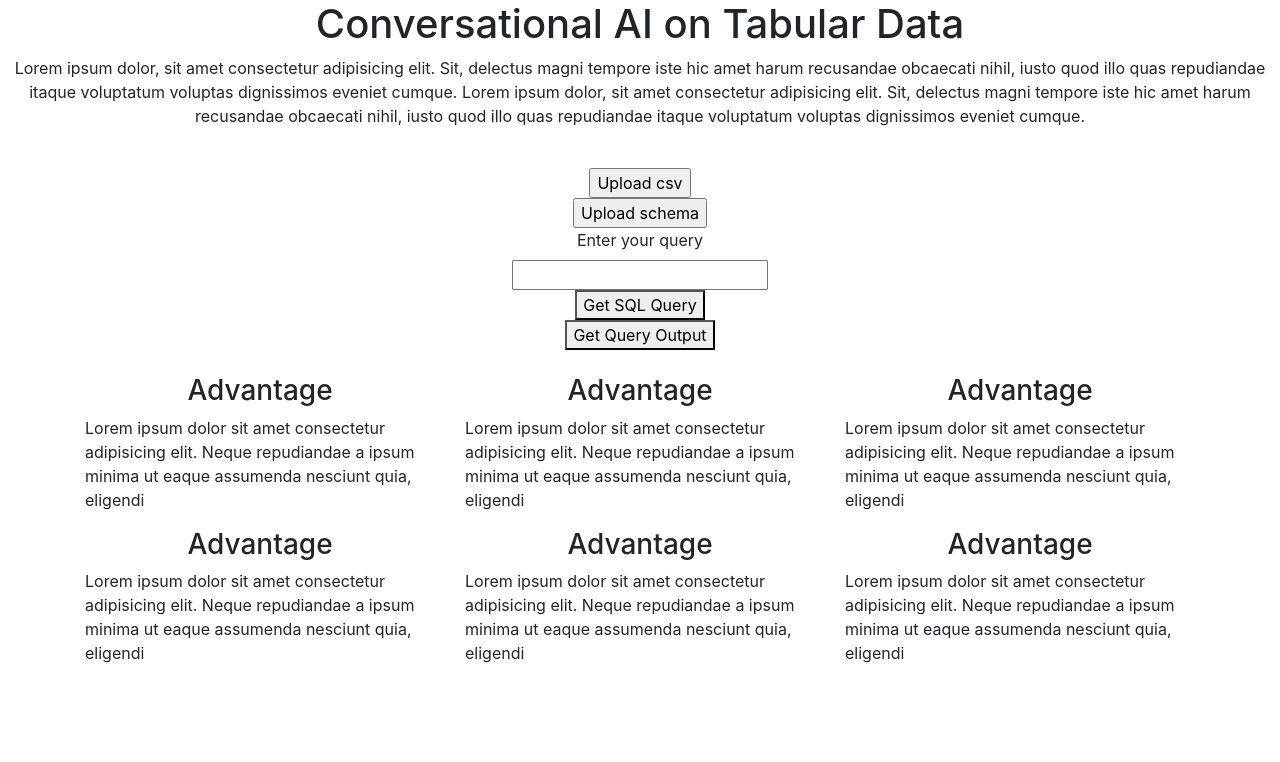
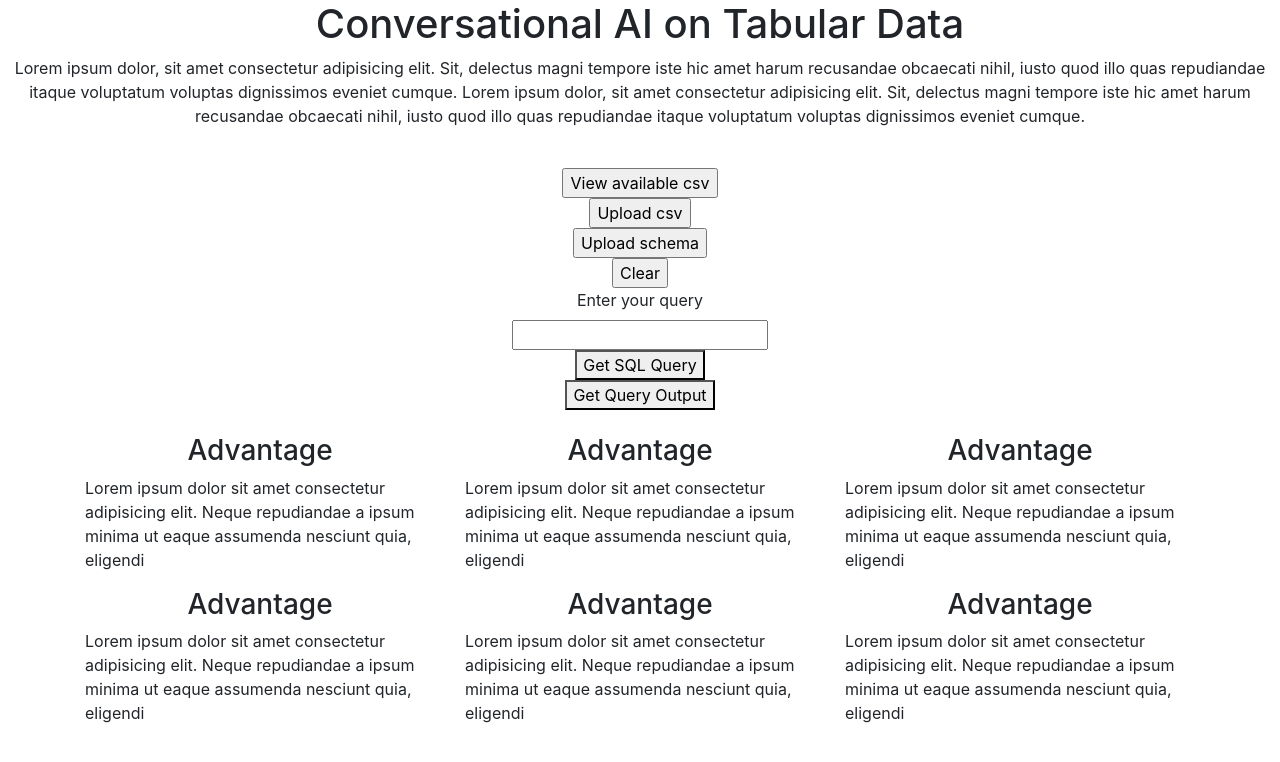
Before and after one commit to 7tena/ConvAI_tabular, a React (Create React App) app in the folder ConvAI_FE/: page / in a window 1280 px wide. Shown: the top 762 px of the page. Built offline with nearby package versions, Linux system fonts and the light colour scheme.

Commit message:
View available csv added

```diff
--- a/ConvAI_FE/src/components/userInput.js
+++ b/ConvAI_FE/src/components/userInput.js
@@ -3,12 +3,18 @@ import React from "react";
 const inputcard = () => {
   return (
     <div class="text-center">
-      <input type="button" value="Upload csv" /> <br/>
-      <input type="button" value="Upload schema" /> <br/>
-      <label>Enter your query</label><br/>
-      <input type="text" /><br/>
-      <button>Get SQL Query</button><br/>
-      <button>Get Query Output</button><br/>
+      <input type="button" value="View available csv" /> <br />
+      <input type="button" value="Upload csv" /> <br />
+      <input type="button" value="Upload schema" /> <br />
+      <input type="button" value="Clear" /> <br />
+      <label>Enter your query</label>
+      <br />
+      <input type="text" />
+      <br />
+      <button>Get SQL Query</button>
+      <br />
+      <button>Get Query Output</button>
+      <br />
     </div>
   );
 };
```
Also changed, not shown: 1 other file (tests, documents, lock files or other folders).
